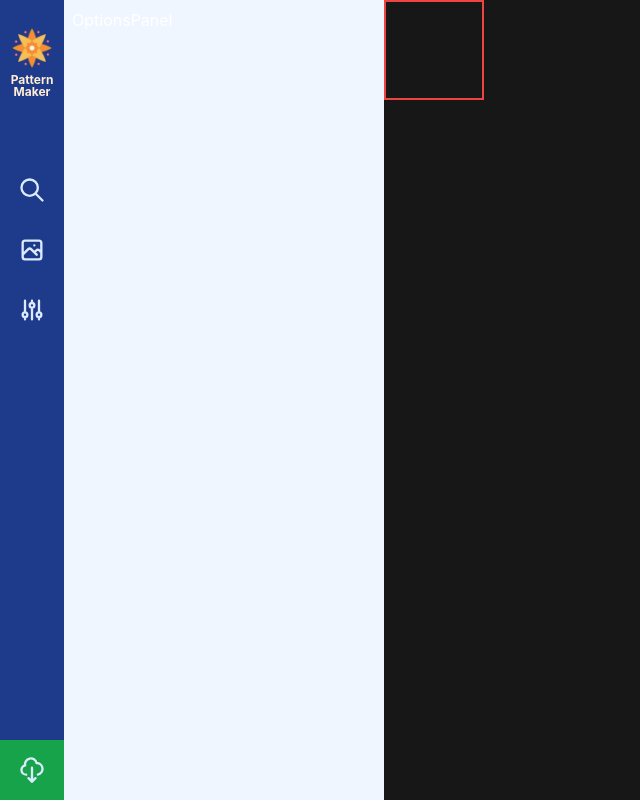
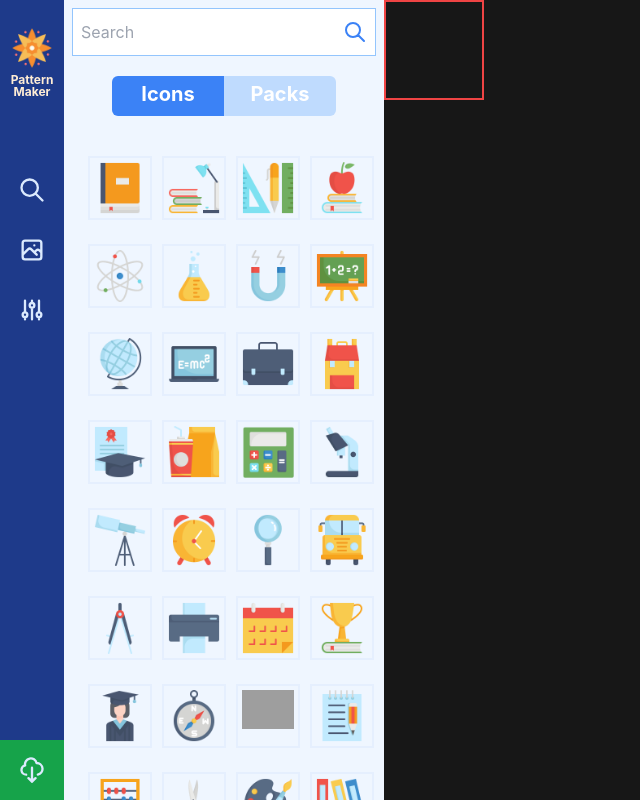
Before and after one commit to iorgadev/pattern-maker, a Next.js app: page / in a window 1280 px wide. Shown: the whole page, without its empty margins (0-640 px from the left). Built offline with nearby package versions, Linux system fonts and the light colour scheme; grey boxes are pictures that could not be loaded.

Commit message:
mockup of panel with icon search results

```diff
--- a/components/OptionsPanel.jsx
+++ b/components/OptionsPanel.jsx
@@ -1,5 +1,49 @@
 import React from "react";
+import SearchBar from "@/components/OptionsPanel/SearchBar";
+import SearchOptions from "@/components/OptionsPanel/SearchOptions";
 
 export default function OptionsPanel() {
-  return <div className="optionspanel">OptionsPanel</div>;
+  const [iconResults, setIconResults] = React.useState([]);
+
+  // make an array from 1 to 42
+  const icons = Array.from(Array(40).keys()).map((i) => i + 1);
+
+  const getIcons = async (query) => {
+    const response = await fetch("/api/getIcons", {
+      method: "POST",
+      headers: {
+        "Content-Type": "application/json",
+      },
+      body: JSON.stringify({
+        q: query,
+      }),
+    });
+    if (response.status === 200) {
+      const data = await response.json();
+      console.log(data);
+      setIconResults(data);
+      return;
+    }
+    setIconResults([]);
+  };
+
+  return (
+    <div className="optionspanel">
+      <SearchBar />
+      <SearchOptions />
+
+      <div className="flex-grow w-full grid grid-cols-4 gap-6 mt-10 px-4">
+        {icons.map((icon, i) => {
+          return (
+            <div
+              key={i}
+              className="w-16 h-16 border-2 border-blue-100 border-opacity-50 p-1"
+            >
+              <img src={`/images/icons/${i}.png`} />
+            </div>
+          );
+        })}
+      </div>
+    </div>
+  );
 }
```
